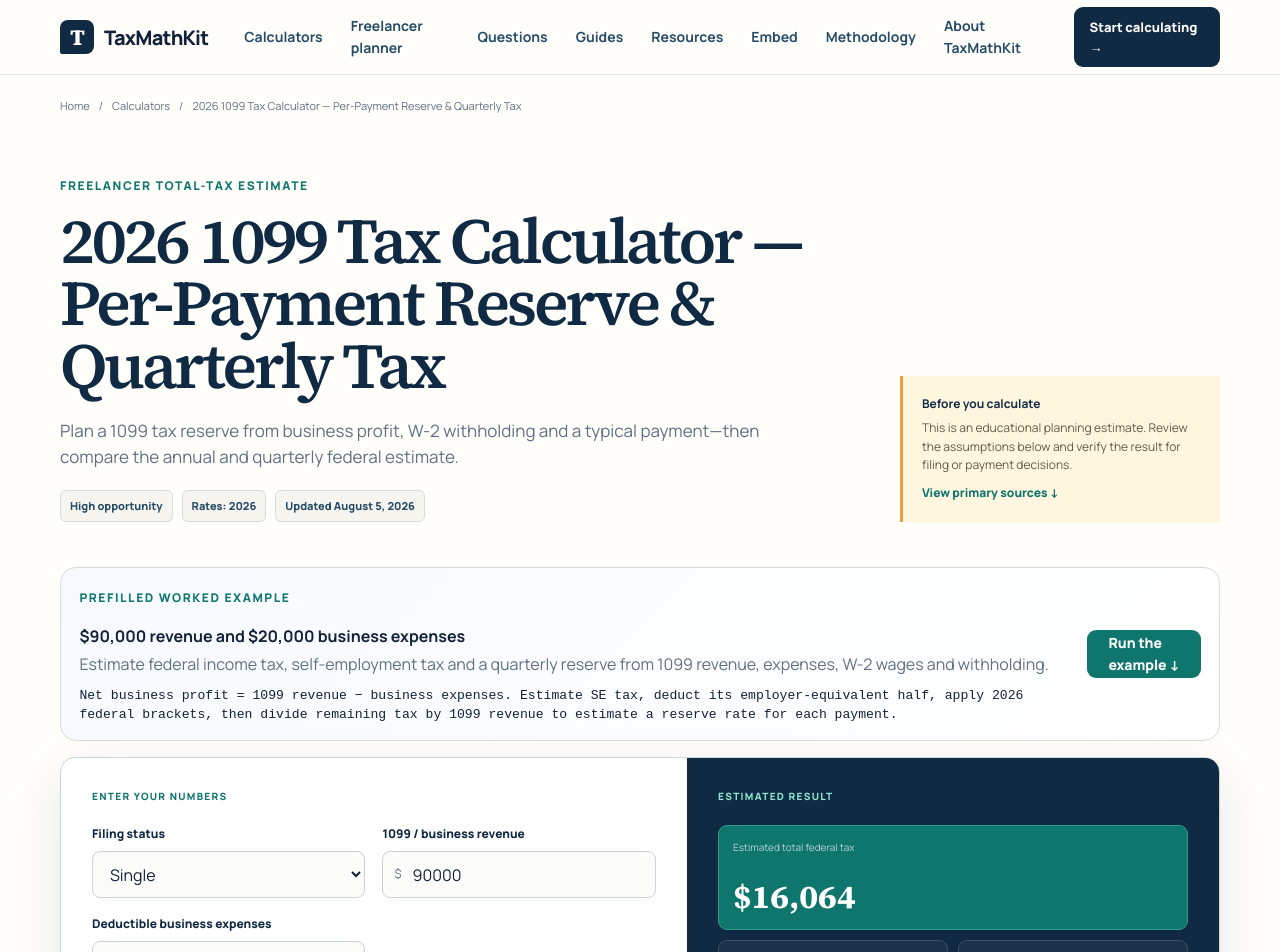
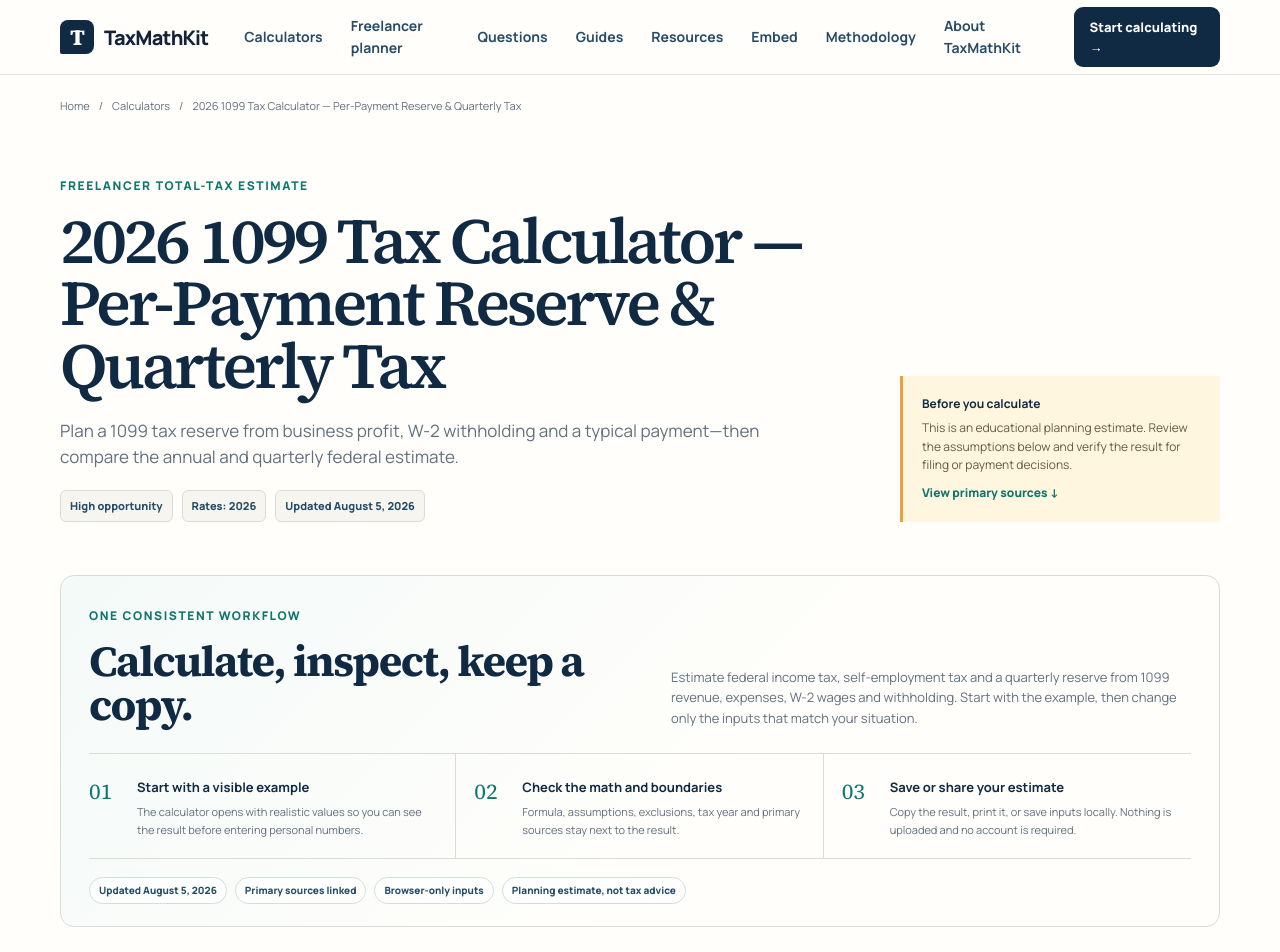
Before and after one commit to Saigetsu233/taxmathkit-calculators, a Next.js app: page /tools/1099-tax-calculator in a window 1280 px wide. Shown: the top 952 px of the page. Built offline with nearby package versions, Linux system fonts and the light colour scheme.

Commit message:
Unify calculator trust and workflow surfaces

```diff
--- /dev/null
+++ b/app/components/ToolTrustPanel.tsx
@@ -0,0 +1,43 @@
+import type { TaxTool } from "../lib/tools";
+import type { PriorityToolContent } from "../lib/priority-content";
+
+type ToolTrustPanelProps = {
+  tool: TaxTool;
+  priority?: PriorityToolContent;
+};
+
+export function ToolTrustPanel({ tool, priority }: ToolTrustPanelProps) {
+  const lead = priority?.searchLead ?? tool.description;
+
+  return (
+    <section className="shell tool-trust-panel" aria-label="How to use this calculator">
+      <div className="tool-trust-heading">
+        <div>
+          <span className="eyebrow">One consistent workflow</span>
+          <h2>Calculate, inspect, keep a copy.</h2>
+        </div>
+        <p>{lead} Start with the example, then change only the inputs that match your situation.</p>
+      </div>
+      <ol className="tool-trust-steps">
+        <li>
+          <span>01</span>
+          <div><strong>Start with a visible example</strong><p>The calculator opens with realistic values so you can see the result before entering personal numbers.</p></div>
+        </li>
+        <li>
+          <span>02</span>
+          <div><strong>Check the math and boundaries</strong><p>Formula, assumptions, exclusions, tax year and primary sources stay next to the result.</p></div>
+        </li>
+        <li>
+          <span>03</span>
+          <div><strong>Save or share your estimate</strong><p>Copy the result, print it, or save inputs locally. Nothing is uploaded and no account is required.</p></div>
+        </li>
+      </ol>
+      <div className="tool-trust-badges" aria-label="TaxMathKit trust commitments">
+        <span>Updated {tool.updated}</span>
+        <span>Primary sources linked</span>
+        <span>Browser-only inputs</span>
+        <span>Planning estimate, not tax advice</span>
+      </div>
+    </section>
+  );
+}
--- a/app/globals.css
+++ b/app/globals.css
@@ -437,10 +437,24 @@
 .question-related { padding-top: 76px; }
 .question-related .guide-card { min-height: 170px; }
 .question-related .guide-card h3 { margin-top: 0; text-transform: capitalize; }
+.tool-trust-panel { margin-top: 8px; margin-bottom: 26px; padding: 26px 28px 22px; border: 1px solid var(--line); border-radius: 14px; background: linear-gradient(135deg, #f4faf8, #fffefb 58%); }
+.tool-trust-heading { display: flex; align-items: flex-end; justify-content: space-between; gap: 45px; }
+.tool-trust-heading h2 { margin: 0; color: var(--navy); font-family: var(--font-serif), Georgia, serif; font-size: clamp(29px, 3.4vw, 43px); line-height: 1.03; letter-spacing: -.035em; }
+.tool-trust-heading > p { max-width: 520px; margin: 0; color: var(--muted); font-size: 13px; }
+.tool-trust-steps { display: grid; grid-template-columns: repeat(3, 1fr); gap: 0; margin: 25px 0 18px; padding: 0; border-top: 1px solid var(--line); border-bottom: 1px solid var(--line); list-style: none; }
+.tool-trust-steps li { display: grid; grid-template-columns: 38px 1fr; gap: 10px; padding: 20px 18px 20px 0; border-right: 1px solid var(--line); }
+.tool-trust-steps li + li { padding-left: 18px; }
+.tool-trust-steps li:last-child { border-right: 0; padding-right: 0; }
+.tool-trust-steps li > span { color: var(--teal); font-family: var(--font-serif), Georgia, serif; font-size: 22px; }
+.tool-trust-steps strong { color: var(--navy); font-size: 13px; }
+.tool-trust-steps p { margin: 5px 0 0; color: var(--muted); font-size: 11px; line-height: 1.55; }
+.tool-trust-badges { display: flex; flex-wrap: wrap; gap: 8px; }
+.tool-trust-badges span { padding: 5px 9px; border: 1px solid #cfe1dc; border-radius: 999px; color: var(--navy-soft); background: rgba(255,255,255,.72); font-size: 10px; font-weight: 800; }
 @media (max-width: 900px) { .publisher-link-list { grid-template-columns:1fr 1fr; } }
 @media (max-width: 700px) { .embed-directory-grid, .publisher-grid-section, .publisher-link-list { grid-template-columns:1fr; } .publisher-hero { padding-top:54px; } .publisher-hero h1 { font-size:clamp(2.8rem, 14vw, 4.5rem); } }
 @media (max-width: 900px) { .question-preview-grid, .question-card-grid { grid-template-columns: repeat(2, minmax(0, 1fr)); } }
-@media (max-width: 620px) { .question-preview-grid, .question-card-grid { grid-template-columns: 1fr; } .question-page { padding-top: 36px; } .question-hero h1 { font-size: 43px; } .question-answer p { font-size: 18px; } }
+@media (max-width: 900px) { .tool-trust-heading { display: block; } .tool-trust-heading > p { margin-top: 12px; } .tool-trust-steps { grid-template-columns: 1fr; } .tool-trust-steps li, .tool-trust-steps li + li { padding: 15px 0; border-right: 0; border-bottom: 1px solid var(--line); } .tool-trust-steps li:last-child { border-bottom: 0; } }
+@media (max-width: 620px) { .question-preview-grid, .question-card-grid { grid-template-columns: 1fr; } .question-page { padding-top: 36px; } .question-hero h1 { font-size: 43px; } .question-answer p { font-size: 18px; } .tool-trust-panel { margin-top: 0; padding: 22px 18px 16px; border-inline: 0; border-radius: 0; } }
 @media (max-width: 700px) { .calculator-start, .tool-intent-grid { grid-template-columns:1fr; display:grid; } .calculator-start .button { width:100%; justify-content:center; } .advanced-field-grid, .calculator-next-steps > div { grid-template-columns:1fr; } }
 
 @media (prefers-reduced-motion: reduce) { html { scroll-behavior: auto; } * { transition: none !important; } }
--- a/app/tools/[slug]/page.tsx
+++ b/app/tools/[slug]/page.tsx
@@ -4,6 +4,7 @@
 import { ToolCalculator } from "../../components/ToolCalculator";
 import { EmbedPanel } from "../../components/EmbedPanel";
 import { FormulaFlow } from "../../components/FormulaFlow";
+import { ToolTrustPanel } from "../../components/ToolTrustPanel";
 import { getGuidesForTool } from "../../lib/guides";
 import { getTool, tools } from "../../lib/tools";
 import { priorityToolContent } from "../../lib/priority-content";
@@ -78,8 +79,9 @@
         <div><span className="eyebrow">{tool.eyebrow}</span><h1>{tool.title}</h1><p>{tool.description}</p><div className="tool-meta"><span>{tool.badge}</span><span>Rates: {tool.taxYear}</span><span>Updated {tool.updated}</span></div></div>
         <aside><strong>Before you calculate</strong><p>This is an educational planning estimate. Review the assumptions below and verify the result for filing or payment decisions.</p><Link href="#sources">View primary sources ↓</Link></aside>
       </section>
+      <ToolTrustPanel tool={tool} priority={priority} />
       <section id="calculator" className="shell calculator-section">
-        {priority ? <div className="calculator-start"><div><span className="eyebrow">Prefilled worked example</span><strong>{tool.workedExample?.title ?? "Change any input to see the estimate update"}</strong><p>{priority.searchLead}</p><code className="calculator-formula">{tool.formula}</code></div><a className="button primary" href="#calculator">Run the example ↓</a></div> : null}
+        <div className="calculator-start"><div><span className="eyebrow">Prefilled worked example</span><strong>{tool.workedExample?.title ?? "Change any input to see the estimate update"}</strong><p>{priority?.searchLead ?? tool.description}</p><code className="calculator-formula">{tool.formula}</code></div><a className="button primary" href="#calculator">Run the example ↓</a></div>
         <ToolCalculator slug={tool.slug} nextSteps={nextSteps} />
       </section>
       <FormulaFlow slug={tool.slug} />
```
